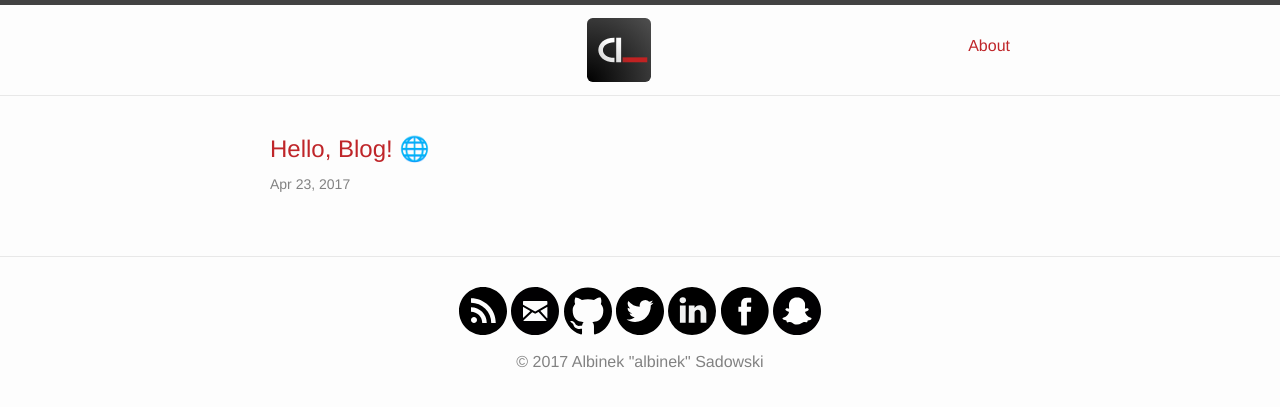
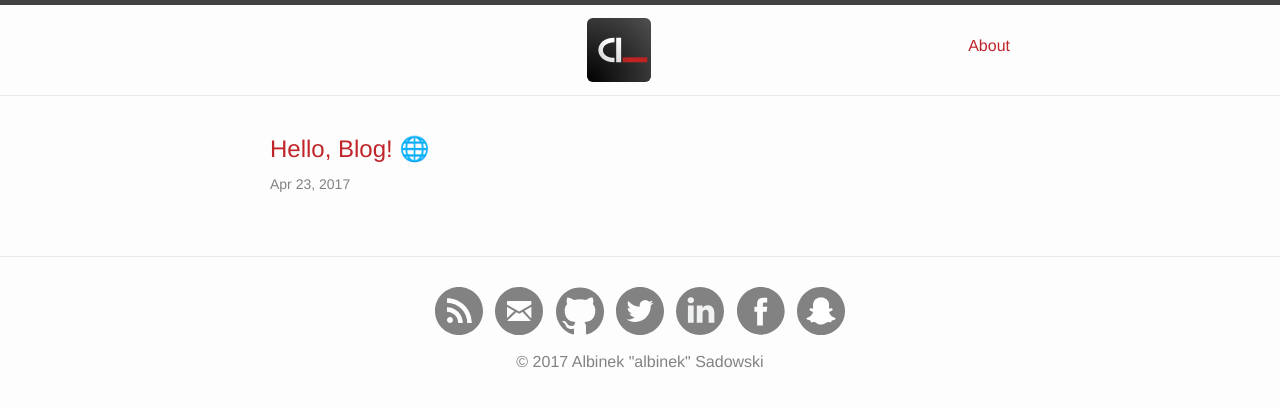
Before and after one commit to albinekcom/albinekcom.github.io, a Jekyll site: the page built from index.md, in a window 1280 px wide. Shown: the top 407 px of the page. Built offline with Jekyll 4.4.1, drawn with Linux system fonts in a browser that asks for light colours.

Commit message:
Improve footer icons

```diff
--- a/_includes/footer.html
+++ b/_includes/footer.html
@@ -1,14 +1,14 @@
 <footer class="site-footer">
 
   <div class="wrapper">
-    <p>
-      <a href="{{ "/feed.xml" | relative_url }}"><img src="/assets/img/logo/rss.svg" alt="RSS" title="RSS" /></a>
-      <a href="mailto:albinek@albinek.com"><img src="/assets/img/logo/email.svg" alt="email" title="e-mail" /></a>
-      <a href="https://github.com/albinekcom"><img src="/assets/img/logo/github.svg" alt="github.com" title="Github" /></a>
-      <a href="https://twitter.com/albinekcom"><img src="/assets/img/logo/twitter.svg" alt="twitter.com" title="Twitter" /></a>
-      <a href="https://www.linkedin.com/in/albinekcom"><img src="/assets/img/logo/linkedin.svg" alt="linkedin.com" title="LinkedIn" /></a>
-      <a href="https://www.facebook.com/albinekcom"><img src="/assets/img/logo/facebook.svg" alt="facebook.com" title="Facebook" /></a>
-      <a href="https://www.snapchat.com/add/albinekcom"><img src="/assets/img/logo/snapchat.svg" alt="snapchat.com" title="Snapchat" /></a>
+    <p class="social-links">
+      <a href="{{ "/feed.xml" | relative_url }}"><img src="/assets/img/logo/rss.svg" alt="RSS" title="RSS" class="social-link-first" /></a>
+      <a href="mailto:albinek@albinek.com"><img src="/assets/img/logo/email.svg" alt="email" title="e-mail" class="social-link" /></a>
+      <a href="https://github.com/albinekcom"><img src="/assets/img/logo/github.svg" alt="github.com" title="Github" class="social-link" /></a>
+      <a href="https://twitter.com/albinekcom"><img src="/assets/img/logo/twitter.svg" alt="twitter.com" title="Twitter" class="social-link" /></a>
+      <a href="https://www.linkedin.com/in/albinekcom"><img src="/assets/img/logo/linkedin.svg" alt="linkedin.com" title="LinkedIn" class="social-link" /></a>
+      <a href="https://www.facebook.com/albinekcom"><img src="/assets/img/logo/facebook.svg" alt="facebook.com" title="Facebook" class="social-link" /></a>
+      <a href="https://www.snapchat.com/add/albinekcom"><img src="/assets/img/logo/snapchat.svg" alt="snapchat.com" title="Snapchat" class="social-link-last" /></a>
     </p>
 
     <p>© {{ site.year }} {{ site.author.name }}</p>
--- a/_sass/minima/_layout.scss
+++ b/_sass/minima/_layout.scss
@@ -194,3 +194,22 @@
     }
   }
 }
+
+
+.social-links {
+
+}
+
+
+.social-link-first {
+  margin-right: 4px;
+}
+
+.social-link {
+  margin-right: 4px;
+  margin-left: 4px;
+}
+
+.social-link-last {
+  margin-left: 4px;
+}
```
Also changed, not shown: assets/img/logo/albinek.com.svg, assets/img/logo/email.svg, assets/img/logo/facebook.svg, assets/img/logo/github.svg, assets/img/logo/linkedin.svg, assets/img/logo/rss.svg, assets/img/logo/snapchat.svg, assets/img/logo/twitter.svg.
